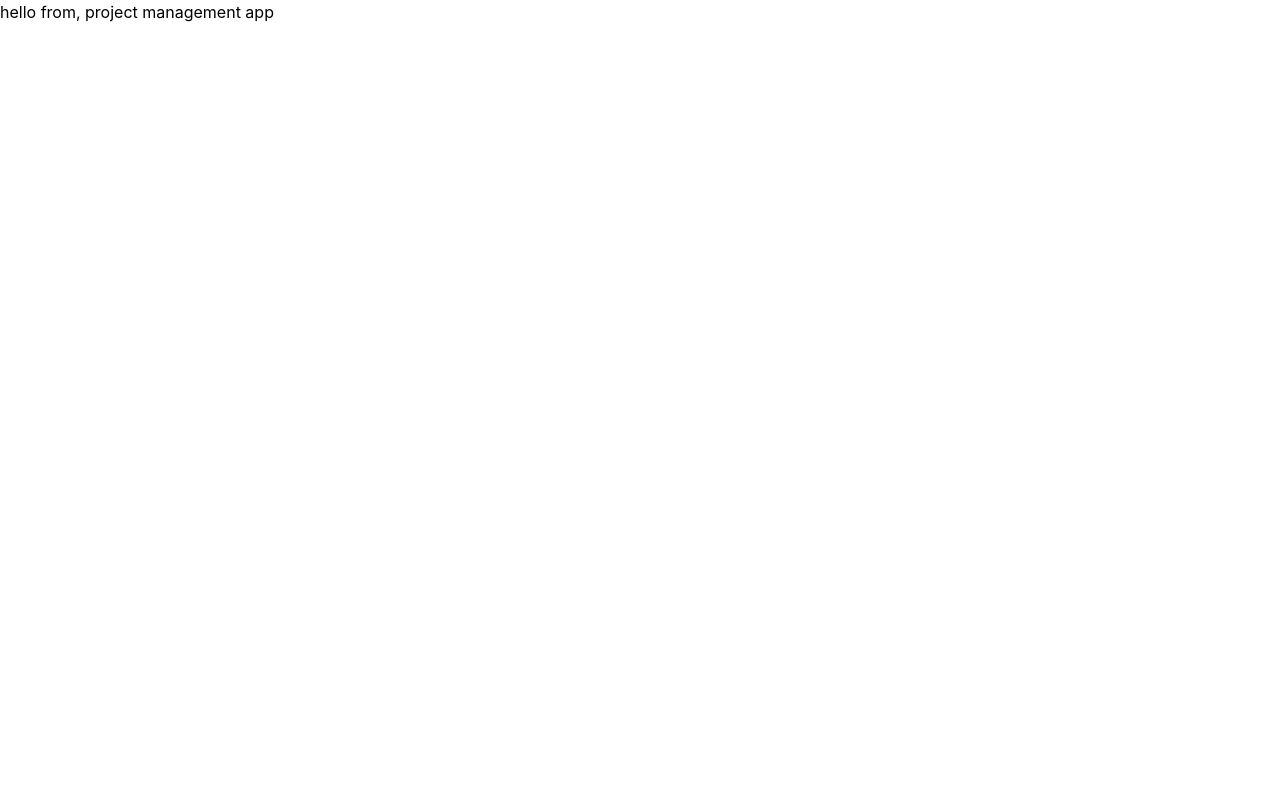
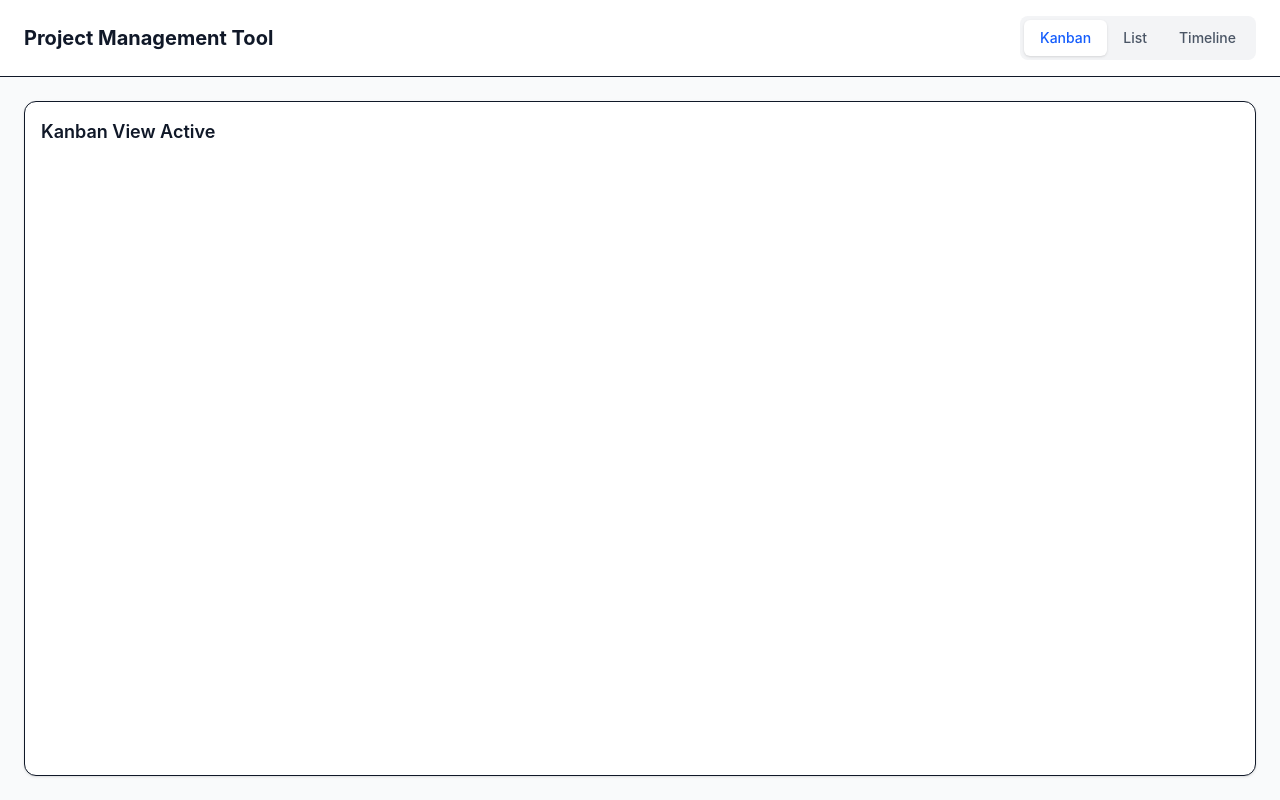
Before and after one commit to nusrat-xahan05/Project-Tracker-Frontend, a React (Vite) app: page / in a window 1280 px wide. Built offline with nearby package versions, Linux system fonts and the light colour scheme.

Commit message:
Applied State Management Zustand

```diff
--- a/package.json
+++ b/package.json
@@ -12,7 +12,8 @@
   "dependencies": {
     "@tailwindcss/vite": "^4.2.2",
     "react": "^19.2.4",
-    "react-dom": "^19.2.4"
+    "react-dom": "^19.2.4",
+    "zustand": "^5.0.12"
   },
   "devDependencies": {
     "@eslint/js": "^9.39.4",
--- a/src/App.tsx
+++ b/src/App.tsx
@@ -1,9 +1,56 @@
+import { useEffect, useState } from 'react';
+import { useTaskStore } from './store/useTaskDataStore';
+import type { TViewMode } from './types';
+
+
+
 function App() {
+  const { tasks, initializeTasks } = useTaskStore();
+  const [activeView, setActiveView] = useState<TViewMode>('Kanban');
+
+  // Initialize the 500 tasks on first load
+  useEffect(() => {
+    initializeTasks();
+  }, [initializeTasks]);
+
+
+  // Basic Loading State
+  if (tasks.length === 0) return <div className="p-10 text-center">Loading board...</div>;
+
+
   return (
-    <>
-      <h1>hello from, project management app</h1>
-    </>
-  )
+    <div className="min-h-screen bg-gray-50 text-gray-900 font-sans flex flex-col">
+      {/* Top Header */}
+      <header className="bg-white border-b px-6 py-4 flex justify-between items-center sticky top-0 z-20">
+        <div>
+          <h1 className="text-xl font-bold">Project Management Tool</h1>
+        </div>
+
+
+        {/* View Switcher */}
+        <div className="flex bg-gray-100 p-1 rounded-lg">
+          {['Kanban', 'List', 'Timeline'].map((view) => (
+            <button
+              key={view}
+              onClick={() => setActiveView(view as TViewMode)}
+              className={`px-4 py-2 rounded-md text-sm font-medium transition-colors ${activeView === view ? 'bg-white shadow text-blue-600' : 'text-gray-600 hover:text-gray-900'
+                }`}
+            >
+              {view}
+            </button>
+          ))}
+        </div>
+      </header>
+
+
+      {/* Main Content Area */}
+      <main className="flex-1 overflow-hidden p-6 flex flex-col">
+        <div className="bg-white border rounded-xl flex-1 p-4 shadow-sm overflow-hidden flex flex-col">
+          <h2 className="text-lg font-semibold mb-4">{activeView} View Active</h2>
+        </div>
+      </main>
+    </div>
+  );
 }
 
-export default App
+export default App;
--- /dev/null
+++ b/src/store/useTaskDataStore.ts
@@ -0,0 +1,36 @@
+import { create } from 'zustand';
+import type { TStatus, ITask } from '../types';
+import { generateSeedData } from '../utils/generateSeedData';
+
+
+interface TaskState {
+    tasks: ITask[];
+    initializeTasks: () => void;
+    updateTaskStatus: (taskId: string, newStatus: TStatus) => void;
+    updateTask: (taskId: string, updates: Partial<ITask>) => void;
+}
+
+export const useTaskStore = create<TaskState>((set) => ({
+    // Generate the 500+ tasks only once when the store initializes
+    tasks: [],
+    initializeTasks: () => {
+        const seedData = generateSeedData(500);
+        set({ tasks: seedData });
+    },
+
+    // Function for Drag-and-Drop Kanban board
+    updateTaskStatus: (taskId, newStatus) =>
+        set((state) => ({
+            tasks: state.tasks.map((task) =>
+                task.id === taskId ? { ...task, status: newStatus } : task
+            ),
+        })),
+
+    // Function for editing in List View
+    updateTask: (taskId, updates) =>
+        set((state) => ({
+            tasks: state.tasks.map((task) =>
+                task.id === taskId ? { ...task, ...updates } : task
+            ),
+        })),
+}));
--- a/src/types/index.ts
+++ b/src/types/index.ts
@@ -1,14 +1,21 @@
 // TS Type definition
-export type Status = 'To Do' | 'In Progress' | 'In Review' | 'Done';
-export type Priority = 'Low' | 'Medium' | 'High' | 'Critical';
-export type Assignee = 'Tomal Sen' | 'Taman Manhoj' | 'Mrunal Thakur' | 'Divyanka Gupta' | 'Pav Saxena' | 'NJ Jahan';
+export type TViewMode = 'Kanban' | 'List' | 'Timeline';
+export type TStatus = 'To Do' | 'In Progress' | 'In Review' | 'Done';
+export type TPriority = 'Low' | 'Medium' | 'High' | 'Critical';
+export type TAssignee = 'Tomal Sen' | 'Taman Manhoj' | 'Mrunal Thakur' | 'Divyanka Gupta' | 'Pav Saxena' | 'NJ Jahan';
 
-export interface Task {
+
+export const STATUSES: TStatus[] = ['To Do', 'In Progress', 'In Review', 'Done'];
+export const PRIORITIES: TPriority[] = ['Low', 'Medium', 'High', 'Critical'];
+export const ASSIGNEES: TAssignee[] = ['Tomal Sen', 'Taman Manhoj', 'Mrunal Thakur', 'Divyanka Gupta', 'Pav Saxena', 'NJ Jahan'];
+
+
+export interface ITask {
     id: string;
     title: string;
-    assignee: Assignee;
-    priority: Priority;
-    status: Status;
+    assignee: TAssignee;
+    priority: TPriority;
+    status: TStatus;
     startDate: string | null;
     dueDate: string;
 }
--- a/src/utils/seedData.ts
+++ b/src/utils/generateSeedData.ts
@@ -1,13 +1,10 @@
-import type { Assignee, Priority, Status, Task } from "../types";
+import { ASSIGNEES, PRIORITIES, STATUSES, type ITask } from "../types";
 import { getRandomDate, getRandomItem } from "./getRandomInfo";
 
 
-const STATUSES: Status[] = ['To Do', 'In Progress', 'In Review', 'Done'];
-const PRIORITIES: Priority[] = ['Low', 'Medium', 'High', 'Critical'];
-const ASSIGNEES: Assignee[] = ['Tomal Sen', 'Taman Manhoj', 'Mrunal Thakur', 'Divyanka Gupta', 'Pav Saxena', 'NJ Jahan'];
 
-export const generateSeedData = (count: number = 500): Task[] => {
-  const tasks: Task[] = [];
+export const generateSeedData = (count: number = 500): ITask[] => {
+  const tasks: ITask[] = [];
 
   for (let i = 1; i <= count; i++) {
     // Randomly select 'STARTDATE' between -15 days for 'past' & +30 days for 'future'
```
Also changed, not shown: 1 other file (tests, documents, lock files or other folders).
